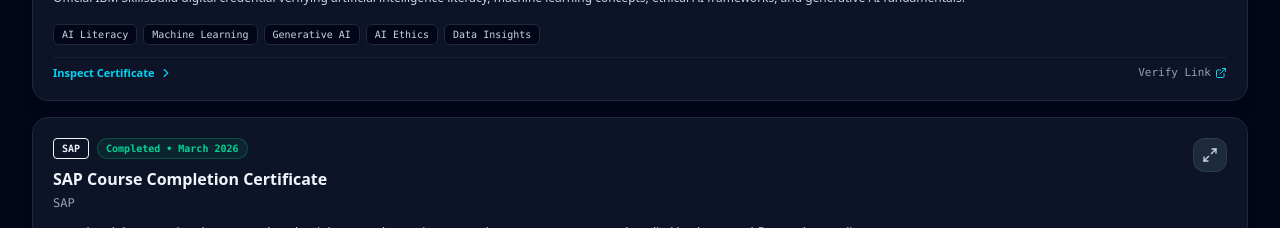
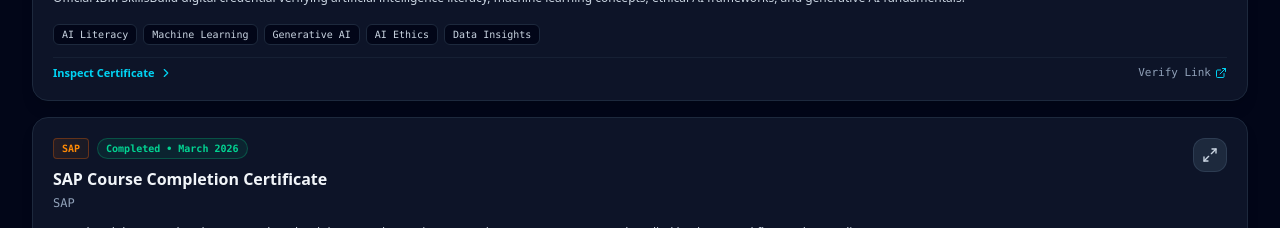
Before and after one commit to anvith-kumar2006/Portfolio, a React (Vite) app: page / in a window 1280 px wide. Shown: the part 6660-6888 px from the top of the page. Built offline with nearby package versions, Linux system fonts and the light colour scheme.

Commit message:
Fix SAP certificate badge typing

```diff
--- a/src/App.tsx
+++ b/src/App.tsx
@@ -1149,7 +1149,8 @@
                       IBM: 'from-blue-500/10 to-indigo-500/5 text-blue-400 border-blue-500/30',
                       Infosys: 'from-cyan-500/10 to-sky-500/5 text-cyan-400 border-cyan-500/30',
                       Edunet: 'from-amber-500/10 to-yellow-500/5 text-amber-400 border-amber-500/30',
-                      Incanto: 'from-purple-500/10 to-violet-500/5 text-purple-400 border-purple-500/30'
+                      Incanto: 'from-purple-500/10 to-violet-500/5 text-purple-400 border-purple-500/30',
+                      SAP: 'from-orange-500/10 to-amber-500/5 text-orange-400 border-orange-500/30'
                     };
 
                     return (
```
